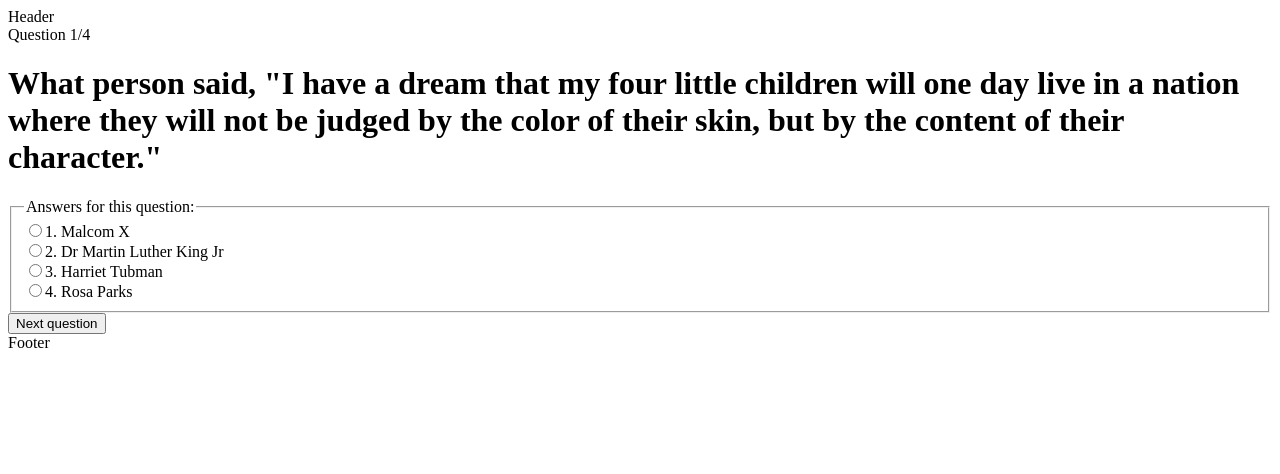
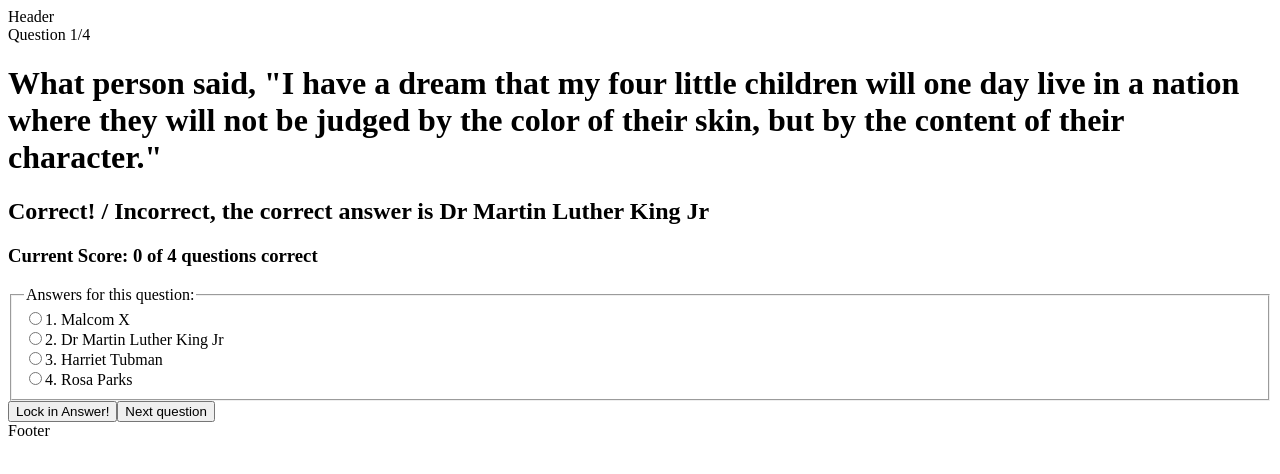
Before and after one commit to danny-englander/react-trivia-game, a React (Create React App) app: page / in a window 1280 px wide. Shown: the top 474 px of the page. Built offline with nearby package versions, Linux system fonts and the light colour scheme.

Commit message:
Groundwork for answer tally & lock answer button

```diff
--- a/src/components/Game.jsx
+++ b/src/components/Game.jsx
@@ -17,8 +17,9 @@ const Game = () => {
           Question {gameState.currentQuestionIndex + 1}/
           {gameState.questions.length}
           <Question />
+          {/* FIXME: enable disable buttons below with conditions. */}
+          <button>Lock in Answer!</button>
           <button onClick={() => dispatch({ type: 'NEXT_QUESTION' })}>
-            {/* @todo add form validation to check if a radio button has not been checked. */}
             Next question
           </button>
         </>
--- a/src/components/Question.jsx
+++ b/src/components/Question.jsx
@@ -5,10 +5,12 @@ import Answer from './Answer'
 const Question = () => {
   // Define the global game context.
   const [gameState, dispatch] = useContext(GameContext)
-  // Define the question
+  // Define the current question gameState index.
   const currentQuestion = gameState.questions[gameState.currentQuestionIndex]
   console.log('currentQuestion', currentQuestion)
 
+  // Custom onchange for input click event.
+  // (For prop - onSelectAnswer).
   const onChange = (e) => {
     console.log('input target', e.target.value)
     dispatch({ type: 'SELECT_ANSWER', payload: e.target.value })
@@ -17,6 +19,17 @@ const Question = () => {
   return (
     <>
       <h1 className="question">{currentQuestion.question}</h1>
+
+      <h2>
+        {/* FIXME: make this appear on some kind of lock in answer button click */}
+        Correct! / Incorrect, the correct answer is{' '}
+        {currentQuestion.correctAnswer}
+      </h2>
+
+      <h3>
+        Current Score: {gameState.correctAnswersCount} of{' '}
+        {gameState.questions.length} questions correct
+      </h3>
 
       <form>
         <fieldset>
--- a/src/components/Results.jsx
+++ b/src/components/Results.jsx
@@ -16,12 +16,12 @@ const Results = () => {
        * Here we instantiate useReducer with a click event as a dispatch method.
        * Call the state as defined above.
        */}
-      <div
+      <button
         className="next-button"
         onClick={() => dispatch({ type: 'RESTART_GAME' })}
       >
         Restart the Game
-      </div>
+      </button>
     </>
   )
 }
--- a/src/contexts/GameContext.js
+++ b/src/contexts/GameContext.js
@@ -30,7 +30,7 @@ const reducer = (state, action) => {
       return {
         ...state,
         currentAnswer: action.payload,
-        correctAnswersCount,
+        correctAnswersCount
       };
     }
     case "NEXT_QUESTION": {
```
